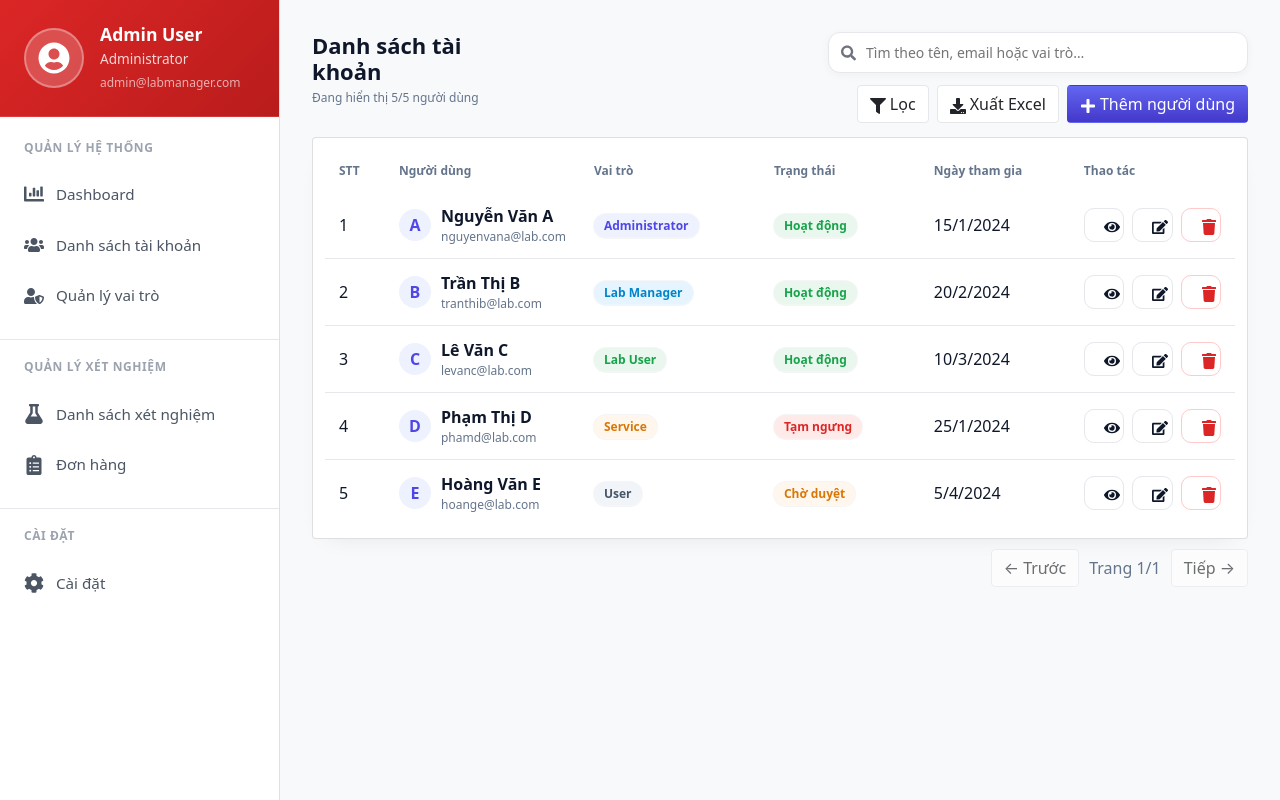
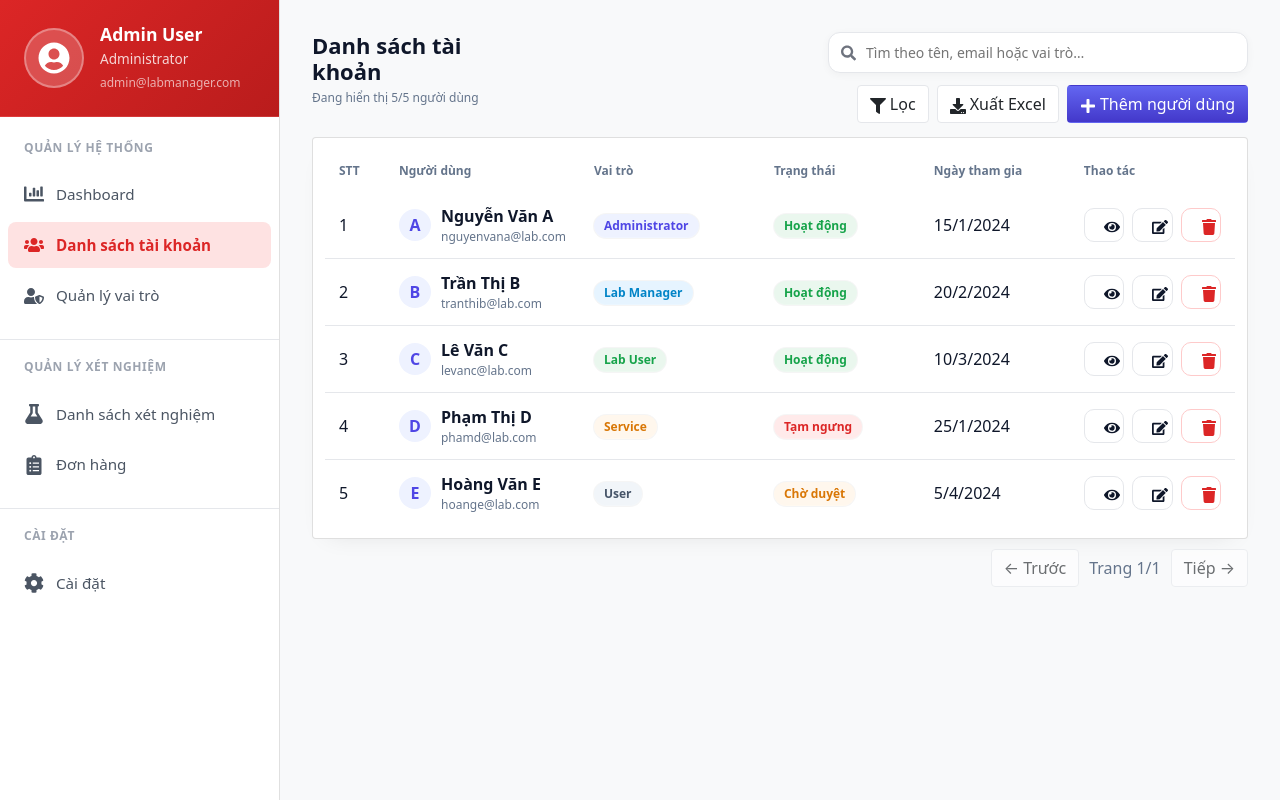
Before and after one commit to laptruong-hub/Laboratory-Management-ReactJS, a React (Vite) app: page /admin/account in a window 1280 px wide. Built offline with nearby package versions, Linux system fonts and the light colour scheme.

Commit message:
added routing to the side bả

```diff
--- a/src/components/working/WorkingSidebar.tsx
+++ b/src/components/working/WorkingSidebar.tsx
@@ -76,17 +76,17 @@ const WorkingSidebar: React.FC = () => {
       <SidebarTitle>Quản lý hệ thống</SidebarTitle>
 
       <NavList>
-        <NavItem to="/features/admin-dashboard">
+        <NavItem to="/admin/admin-dashboard">
           <FaChartBar />
           <span>Dashboard</span>
         </NavItem>
 
-        <NavItem to="/features/users">
+        <NavItem to="/admin/account">
           <FaUsers />
           <span>Danh sách tài khoản</span>
         </NavItem>
 
-        <NavItem to="/features/roles">
+        <NavItem to="/admin/roles">
           <FaUserShield />
           <span>Quản lý vai trò</span>
         </NavItem>
```
